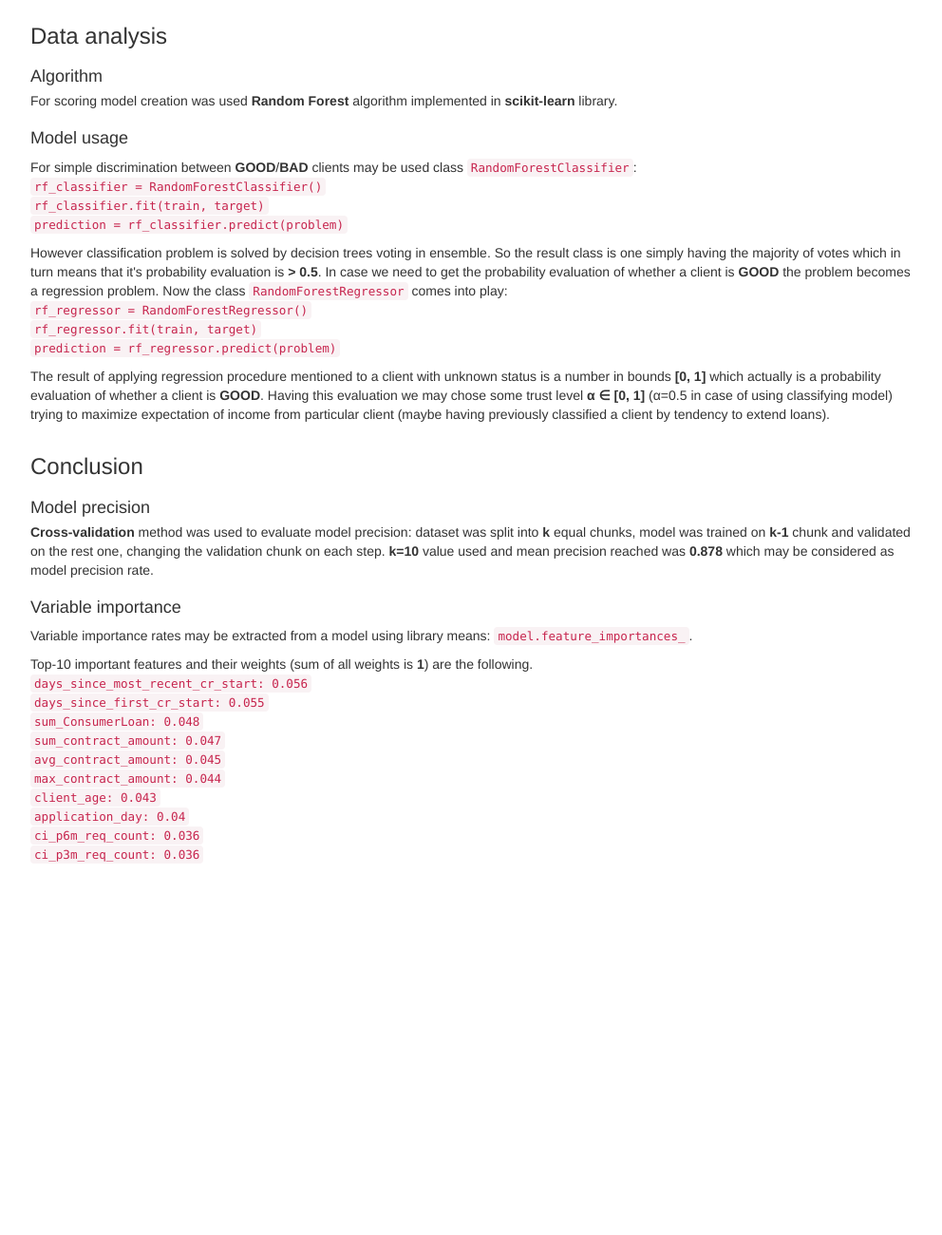
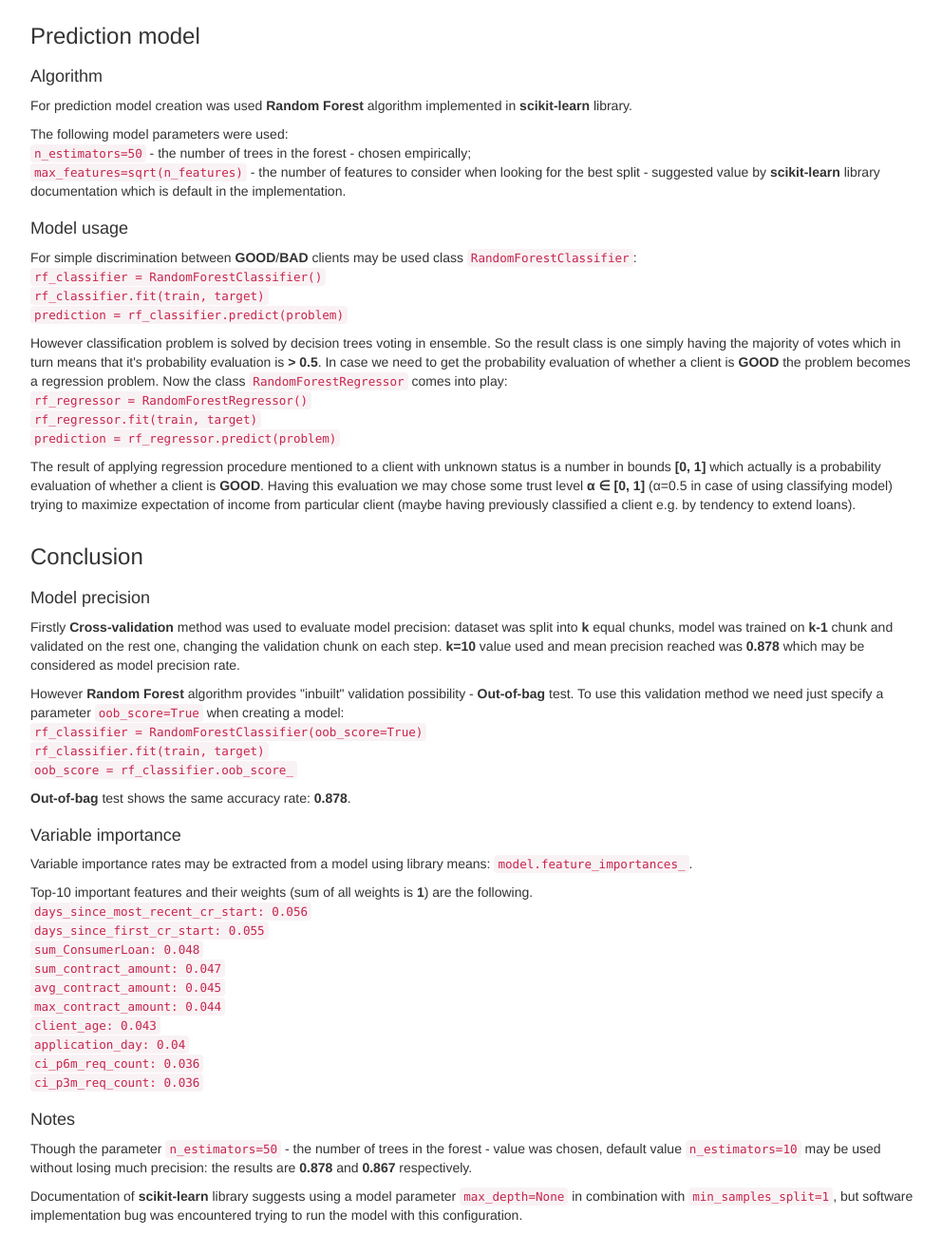
Before and after one commit to IwanVonNeumann/ScoringModelTask, a plain HTML site: page index.html in a window 1280 px wide. Shown: the part 1100-2400 px from the top of the page at 95% size, without its empty margins (143-1135 px from the left). Before the commit the page ends 2069 px from the top, so only its background shows below. Drawn offline with nearby package versions, Linux system fonts and the light colour scheme.

Commit message:
Report extended

```diff
--- a/index.html
+++ b/index.html
@@ -236,7 +236,7 @@
 
     <div class="section">
         <h3 class="section-header">
-            Data analysis
+            Prediction model
         </h3>
 
         <div class="section-content">
@@ -245,8 +245,23 @@
                     Algorithm
                 </h4>
                 <div class="subsection-content">
-                    For scoring model creation was used <strong>Random Forest</strong> algorithm implemented in
-                    <strong>scikit-learn</strong> library.
+                    <div>
+                        For prediction model creation was used <strong>Random Forest</strong> algorithm implemented in
+                        <strong>scikit-learn</strong> library.
+                    </div>
+                    <div>
+                        <div>
+                            The following model parameters were used:
+                        </div>
+                        <div>
+                            <code>n_estimators=50</code> - the number of trees in the forest - chosen empirically;
+                        </div>
+                        <div>
+                            <code>max_features=sqrt(n_features)</code> - the number of features to consider when
+                            looking for the best split - suggested value by <strong>scikit-learn</strong> library
+                            documentation which is default in the implementation.
+                        </div>
+                    </div>
                 </div>
             </div>
             <div class="subsection">
@@ -293,7 +308,7 @@
                         whether a client is <strong>GOOD</strong>. Having this evaluation we may chose some trust level
                         <strong>&alpha;&nbsp;&isin;&nbsp;[0,&nbsp;1]</strong> (&alpha;=0.5 in case of using classifying
                         model) trying to maximize expectation of income from particular client (maybe having previously
-                        classified a client by tendency to extend loans).
+                        classified a client e.g. by tendency to extend loans).
                     </div>
                 </div>
             </div>
@@ -311,11 +326,34 @@
                     Model precision
                 </h4>
                 <div class="subsection-content">
-                    <strong>Cross-validation</strong> method was used to evaluate model precision: dataset was split
-                    into <strong>k</strong> equal chunks, model was trained on <strong>k-1</strong> chunk and validated
-                    on the rest one, changing the validation chunk on each step. <strong>k=10</strong> value used and
-                    mean precision reached was <strong>0.878</strong> which may be considered as model precision rate.
+                    <div>
+                        Firstly <strong>Cross-validation</strong> method was used to evaluate model precision: dataset
+                        was split into <strong>k</strong> equal chunks, model was trained on <strong>k-1</strong> chunk
+                        and validated on the rest one, changing the validation chunk on each step. <strong>k=10</strong>
+                        value used and mean precision reached was <strong>0.878</strong> which may be considered as
+                        model precision rate.
+                    </div>
+                    <div>
+                        <div>
+                            However <strong>Random Forest</strong> algorithm provides "inbuilt" validation possibility -
+                            <strong>Out-of-bag</strong> test. To use this validation method we need just specify a
+                            parameter <code>oob_score=True</code> when creating a model:
+                        </div>
+                        <div>
+                            <code>rf_classifier = RandomForestClassifier(oob_score=True)</code>
+                        </div>
+                        <div>
+                            <code>rf_classifier.fit(train, target)</code>
+                        </div>
+                        <div>
+                            <code>oob_score = rf_classifier.oob_score_</code>
+                        </div>
+                    </div>
+                    <div>
+                        <strong>Out-of-bag</strong> test shows the same accuracy rate: <strong>0.878</strong>.
+                    </div>
                 </div>
+
             </div>
             <div class="subsection">
                 <h4 class="subsection-header">
@@ -366,6 +404,23 @@
                     </div>
                 </div>
             </div>
+            <div class="subsection">
+                <h4 class="subsection-header">
+                    Notes
+                </h4>
+                <div class="subsection-content">
+                    <div>
+                        Though the parameter <code>n_estimators=50</code> - the number of trees in the forest - value
+                        was chosen, default value <code>n_estimators=10</code> may be used without losing much
+                        precision: the results are <strong>0.878</strong> and <strong>0.867</strong> respectively.
+                    </div>
+                    <div>
+                        Documentation of <strong>scikit-learn</strong> library suggests using a model parameter
+                        <code>max_depth=None</code> in combination with <code>min_samples_split=1</code>, but
+                        software implementation bug was encountered trying to run the model with this configuration.
+                    </div>
+                </div>
+            </div>
         </div>
     </div>
 </div>
```
Also changed, not shown: 2 other files.
